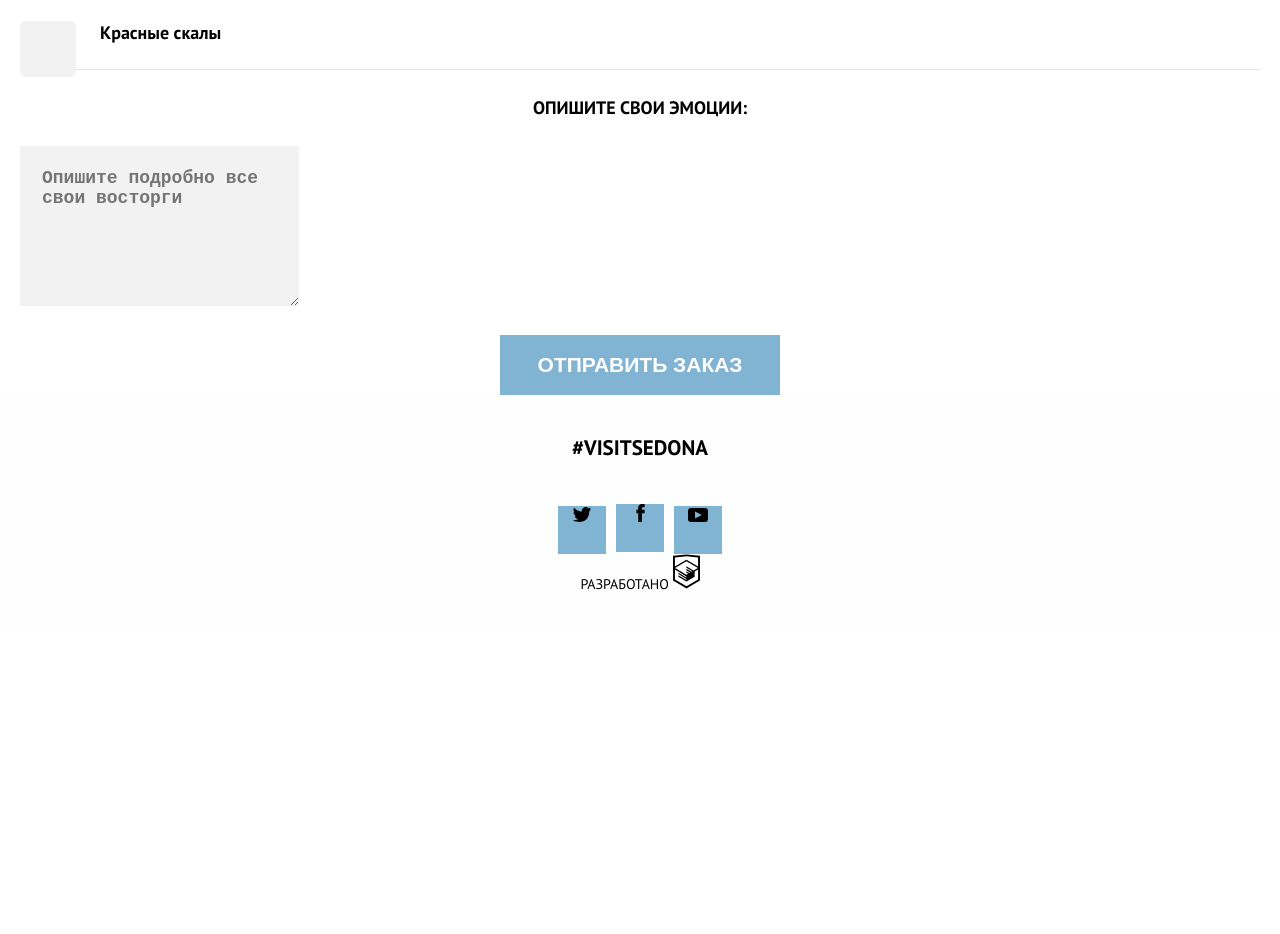
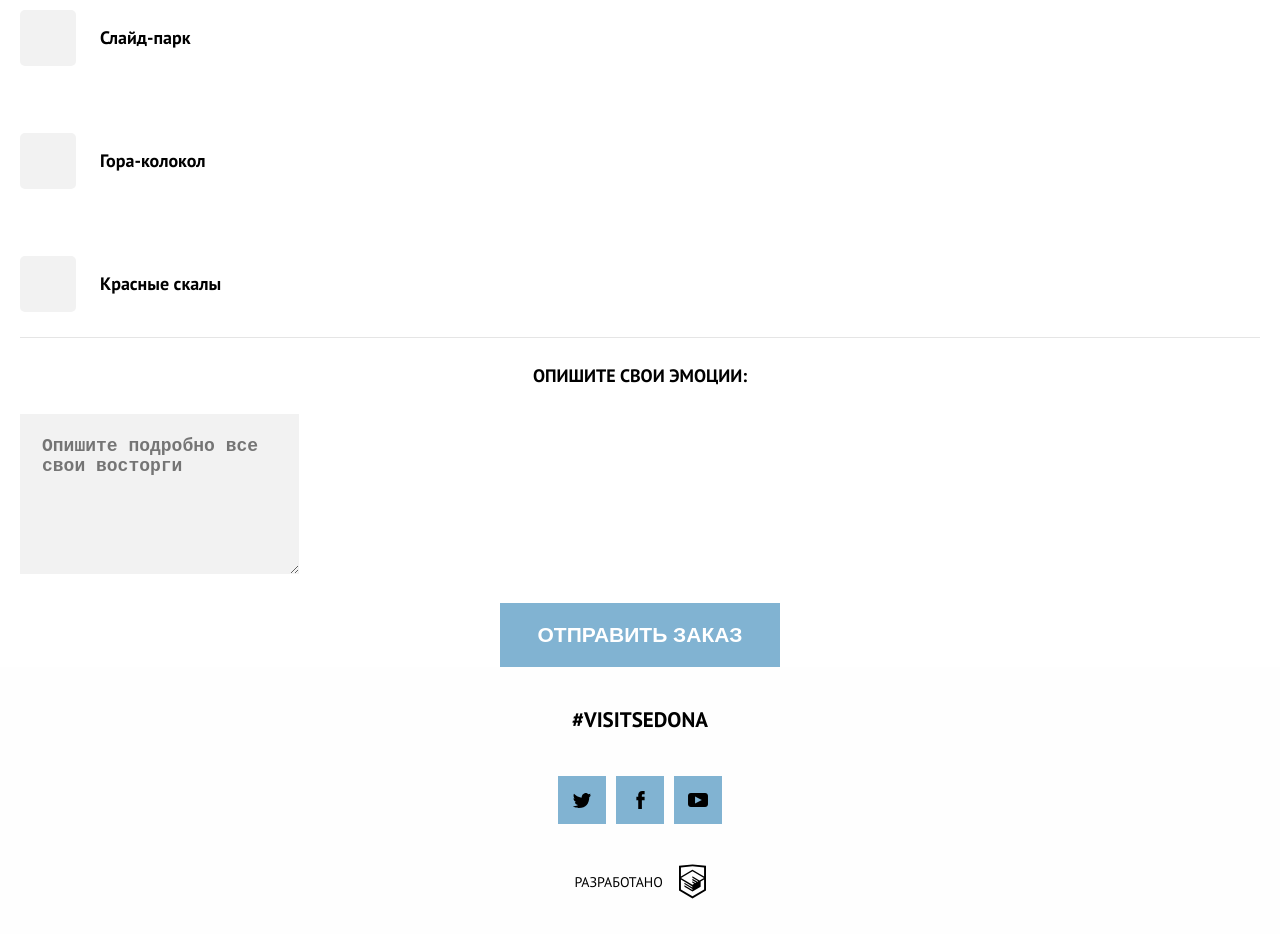
Before and after one commit to Rooman/sedona, a website: page form.html in a window 1280 px wide. Shown: the part 1780-2714 px from the top of the page. Before the commit the page ends 2408 px from the top, so only its background shows below. Drawn offline with nearby package versions, Linux system fonts and the light colour scheme; files that its build step writes are made by us from their sources; files whose address does not match are found by name.

Commit message:
Fix vertical alignments

```diff
--- a/form.html
+++ b/form.html
@@ -14,14 +14,12 @@
     </div>
     <button class="main-nav__toggle-open"><img src="img/icon-menu.svg" alt="Открыть меню"></button>
     <button class="main-nav__toggle-close"><img src="img/icon-cross.svg" alt="Закрыть меню"></button>
-    <div class="main-nav__wrapper">
     <ul class="main-nav__items">
       <li class="main-nav__item"><a href="index.html">Главная</a></li>
       <li class="main-nav__item"><a href="media.html">Фото и видео</a></li>
       <li class="main-nav__item"><a href="form.html">Форма отзыва</a></li>
       <li class="main-nav__item"><a href="#">html academy</a></li>
     </ul>
-    </div>
   </nav>
   <div class="page-header__wrapper">
     <img class="page-header__title-img" src="img/text-sedona.svg" alt="welcome to Sedona" width="280" height="215">
@@ -131,12 +129,12 @@
     <p class="page-footer__header">#visitsedona</p>
     <div class="page-footer__social-icons-wrapper">
       <ul class="social">
-        <li class="social__item"><a href="#"><img src="img/icon-twitter.svg" alt="Twitter"></a></li>
-        <li class="social__item"><a href="#"><img src="img/icon-facebook.svg" alt="Facebook"></a></li>
-        <li class="social__item"><a href="#"><img src="img/icon-youtube.svg" alt="Youtube"></a></li>
+        <li class="social__item social__item--tw"><a href="#"><img src="img/icon-twitter.svg" alt="Twitter"></a></li>
+        <li class="social__item social__item--fb"><a href="#"><img src="img/icon-facebook.svg" alt="Facebook"></a></li>
+        <li class="social__item social__item--yt"><a href="#"><img src="img/icon-youtube.svg" alt="Youtube"></a></li>
       </ul>
     </div>
-    <p class="copyright">Разработано
+    <p class="copyright"><span class="copyright__text">Разработано</span>
       <a href="https://www.htmlacademy.ru">
         <img class="copyright__img" src="img/logo-htmlacademy.svg" alt="www.htmlacademy.ru" height="34" width="27">
       </a>
--- a/sass/blocks/btn.scss
+++ b/sass/blocks/btn.scss
@@ -1,6 +1,6 @@
 .btn {
-  width: 280px;
-  height: 60px;
+  min-width: 280px;
+  padding: 20px 0;
   background-color: $primary-color;
   text-align: center;
   font-size: 21px;
--- a/sass/blocks/copyright.scss
+++ b/sass/blocks/copyright.scss
@@ -6,6 +6,16 @@
   margin: auto;
 }
 
+.copyright__text,
+.copyright__img {
+  vertical-align: middle;
+}
+
+.copyright__text {
+  display: inline-block;
+  margin-right: 12px;
+}
+
 .copyright__img {
   width: 27px;
   height: 35px;
--- a/sass/blocks/feedback.scss
+++ b/sass/blocks/feedback.scss
@@ -64,15 +64,20 @@
 .feedback__places-checkbox-wrapper label {
   font-size: 18px;
   font-weight: bold;
+  //display: inline-block;
+  //vertical-align: middle;
 }
 
 .feedback__feelings-wrapper input,
 .feedback__places-checkbox-wrapper input {
   outline: 0;
+  //display: inline-block;
+  //vertical-align: middle;
 }
 
 .feedback__feeling-item {
   margin-bottom: 50px;
+
 }
 
 .feedback__feeling-item:last-child {
@@ -88,6 +93,8 @@
   padding-left: 80px;
   position: relative;
   cursor: pointer;
+  min-height: 58px;
+  line-height: 58px;
 }
 
 .feedback__feelings label::before {
@@ -127,6 +134,8 @@
   padding-left: 80px;
   position: relative;
   cursor: pointer;
+  min-height: 56px;
+  line-height: 56px;
 }
 
 .feedback__visited-places label::before {
--- a/sass/blocks/main-nav.scss
+++ b/sass/blocks/main-nav.scss
@@ -1,6 +1,7 @@
 .main-nav {
   text-transform: uppercase;
   position: relative;
+  margin-bottom: 57px;
 }
 
 .main-nav__logo {
@@ -14,14 +15,6 @@
   z-index: 1;
 }
 
-.main-nav__toggle-close {
-  height: 25px;
-  width: 25px;
-  position: absolute;
-  right: 20px;
-  top: 17px;
-}
-
 .main-nav__items {
   list-style-type: none;
   padding: 0;
@@ -33,7 +26,7 @@
   text-align: center;
   padding: 20px 0;
   border-top: 1px solid #9ac2db;
-  border-bottom: 1px solid #81b3d2;
+  border-bottom: 1px solid #678fa8;
 }
 
 .main-nav__item:first-child {
@@ -54,4 +47,18 @@
 .main-nav__toggle-open {
   border: 0;
   background-color: $white-color;
+  position: absolute;
+  width: 23px;
+  height: 21px;
+  bottom: -39px;
+  right: 22px;
+
 }
+
+.main-nav__toggle-close {
+  height: 25px;
+  width: 25px;
+  position: absolute;
+  right: 20px;
+  top: 17px;
+}
--- a/sass/blocks/page-footer.scss
+++ b/sass/blocks/page-footer.scss
@@ -11,3 +11,7 @@
   text-align: center;
   margin-bottom: 43px;
 }
+
+.page-footer__social-icons-wrapper {
+  margin-bottom: 40px;
+}
--- a/sass/blocks/social.scss
+++ b/sass/blocks/social.scss
@@ -9,20 +9,30 @@
   background-color: $primary-color;
   margin-right: 6px;
   display: inline-block;
-  text-align: center;
+  vertical-align: top;
+  position: relative;
 }
 
-.social__item:nth-child(1) img {
+.social__item img {
+  position: absolute;
+  top: 0;
+  bottom: 0;
+  left: 0;
+  right: 0;
+  margin: auto;
+}
+
+.social__item--tw img {
   height: 15px;
   width: 20px;
 }
 
-.social__item:nth-child(2) img {
+.social__item--fb img {
   height: 18px;
   width: 9px;
 }
 
-.social__item:nth-child(3) img {
+.social__item--yt img {
   height: 14px;
   width: 22px;
 }
```
Also changed, not shown: index.html (+8 -8 lines), media.html (+4 -6 lines), sass/blocks/thumps_up.scss (line endings or trailing spaces). Lines whose indentation alone changed are shown as unchanged.
